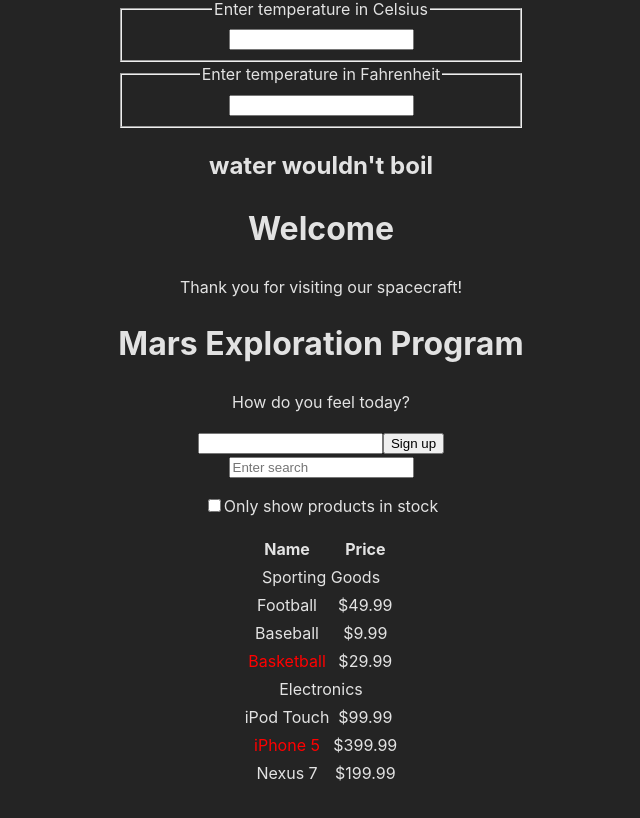
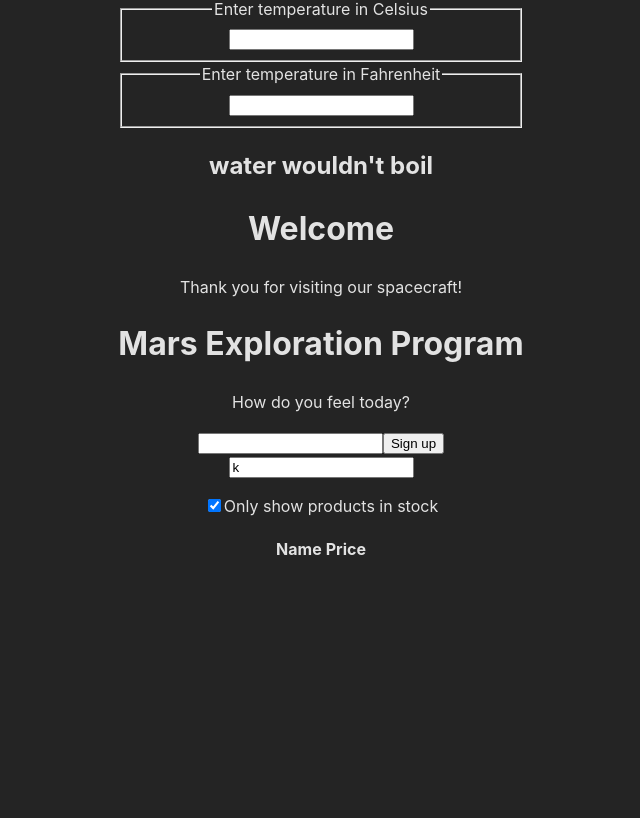
Before and after one commit to repsweet080303/react-training, a React (Vite) app in the folder vite-project-tsx/: page / in a window 1280 px wide. Shown: the part 463-1281 px from the top of the page, without its empty margins (319-959 px from the left). After the commit the page ends 1059 px from the top, so only its background shows below. Built offline with nearby package versions, Linux system fonts and the light colour scheme.

Commit message:
#12 add state local in FilterableProductTable, ProductTable and SearchBar component

```diff
--- a/vite-project-tsx/src/thinkingReact/FilterableProductTable.tsx
+++ b/vite-project-tsx/src/thinkingReact/FilterableProductTable.tsx
@@ -13,12 +13,28 @@ interface Props {
   product: Product[];
 }
 
-class FilterableProductTable extends React.Component<Props> {
+interface State {
+  filterText: string;
+  inStockOnly: boolean;
+}
+
+class FilterableProductTable extends React.Component<Props, State> {
+  constructor(props: Props) {
+    super(props);
+    this.state = { filterText: 'k', inStockOnly: true };
+  }
   render(): React.ReactNode {
     return (
       <>
-        <SearchBar />
-        <ProductTable product={this.props.product} />
+        <SearchBar
+          filterText={this.state.filterText}
+          inStockOnly={this.state.inStockOnly}
+        />
+        <ProductTable
+          product={this.props.product}
+          filterText={this.state.filterText}
+          inStockOnly={this.state.inStockOnly}
+        />
       </>
     );
   }
--- a/vite-project-tsx/src/thinkingReact/ProductTable.tsx
+++ b/vite-project-tsx/src/thinkingReact/ProductTable.tsx
@@ -11,15 +11,25 @@ interface Product {
 
 interface Props {
   product: Product[];
+  filterText: string;
+  inStockOnly: boolean;
 }
 
 class ProductTable extends React.Component<Props> {
   render(): React.ReactNode {
+    const filterText = this.props.filterText;
+    const inStockOnly = this.props.inStockOnly;
     const product = this.props.product;
     const row: JSX.Element[] = [];
     let lastestCategory = '';
 
-    this.props.product.forEach((product) => {
+    product.forEach((product) => {
+      if (product.name.indexOf(filterText) === -1) {
+        return;
+      }
+      if (inStockOnly && !product.stocked) {
+        return;
+      }
       if (product.category !== lastestCategory) {
         row.push(
           <ProductCategoryRow
@@ -29,7 +39,6 @@ class ProductTable extends React.Component<Props> {
         );
       }
       row.push(<ProductRow product={product} key={product.name} />);
-      console.log(row);
 
       lastestCategory = product.category;
     });
--- a/vite-project-tsx/src/thinkingReact/SearchBar.tsx
+++ b/vite-project-tsx/src/thinkingReact/SearchBar.tsx
@@ -1,13 +1,20 @@
 import React from 'react';
 
-class SearchBar extends React.Component {
+interface Props {
+  filterText: string;
+  inStockOnly: boolean;
+}
+
+class SearchBar extends React.Component<Props> {
   render(): React.ReactNode {
+    const filterText = this.props.filterText;
+    const inStockOnly = this.props.inStockOnly;
     return (
       <>
         <form>
-          <input type='text' placeholder='Enter search' />
+          <input type='text' placeholder='Enter search' value={filterText} />
           <p className='description'>
-            <input type='checkbox' />
+            <input type='checkbox' checked={inStockOnly} />
             Only show products in stock
           </p>
         </form>
```
